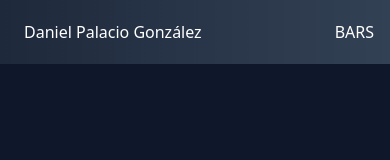
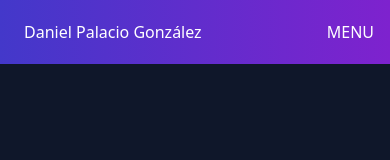
Before and after one commit to Danielmdc94/Danielmdc94.github.io, a website: page index.html in a window 390 px wide. Drawn offline with Linux system fonts and the light colour scheme.

Commit message:
header color change

```diff
--- a/index.html
+++ b/index.html
@@ -11,9 +11,9 @@
 	<!-- Navigation bar -->
 	<nav
 		role="navigation"
-		class="flex justify-between items-center h-16 bg-gradient-to-r from-slate-800 to-slate-700 text-white relative">
+		class="flex justify-between items-center h-16 bg-gradient-to-r from-indigo-700 to-purple-700 text-white relative">
 		<a href="index.html" class="pl-6">Daniel Palacio González</a>
-		<div class="px-4 cursor-pointer md:hidden" id="bars">BARS</div>
+		<div class="px-4 cursor-pointer md:hidden" id="bars">MENU</div>
 		<div class="hidden md:block" id="menu">
 			<a href="index.html" class="p-4">Home</a>
 			<a href="index.html" class="p-4">About</a>
```
Also changed, not shown: styles.css.
